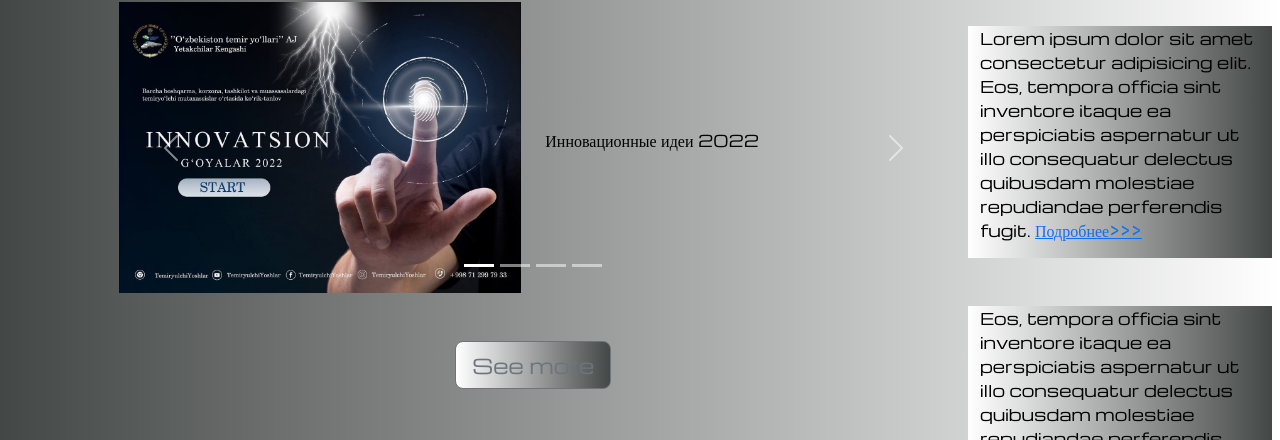
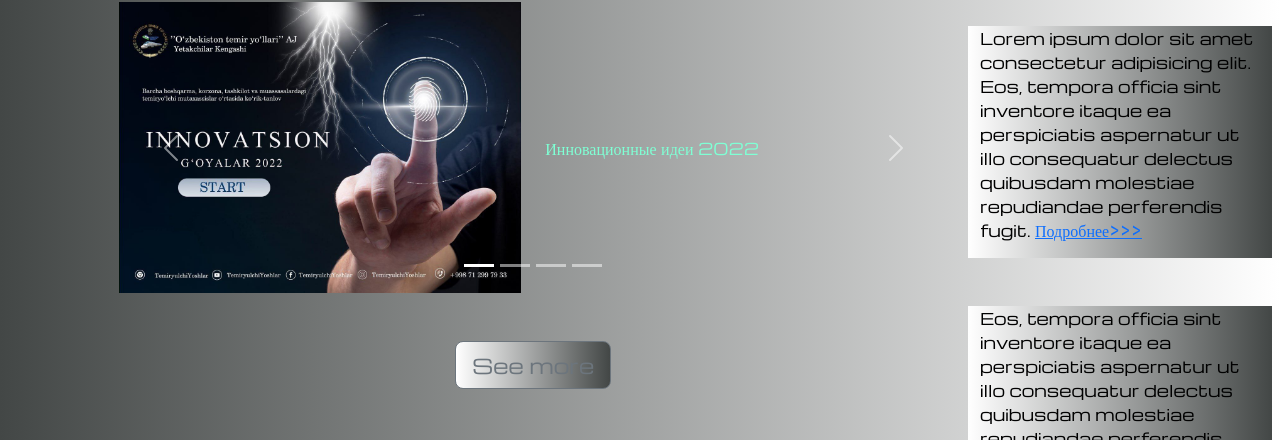
Before and after one commit to IBOSH/IBOSH.github.io, a plain HTML site: page index.html in a window 1280 px wide. Shown: the part 660-1100 px from the top of the page. Drawn offline with nearby package versions, Linux system fonts and the light colour scheme.

Commit message:
Update index.html

```diff
--- a/index.html
+++ b/index.html
@@ -93,7 +93,7 @@
                                                     alt="...">
                                             </div>
                                             <div class="col-lg-6 col md-6 slide-text">
-                                                <p>Инновационные идеи 2022</p>
+                                                <a class="nav-link" href="pricing.html">Инновационные идеи 2022</a>
                                             </div>
                                         </div>
                                     </div>
```
